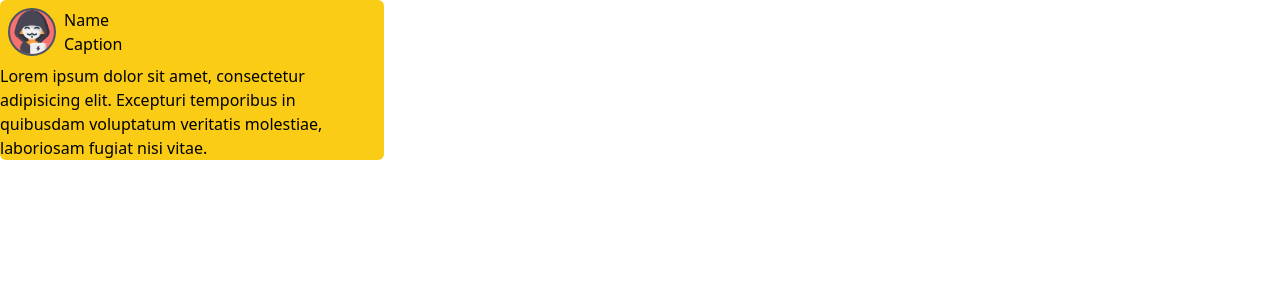
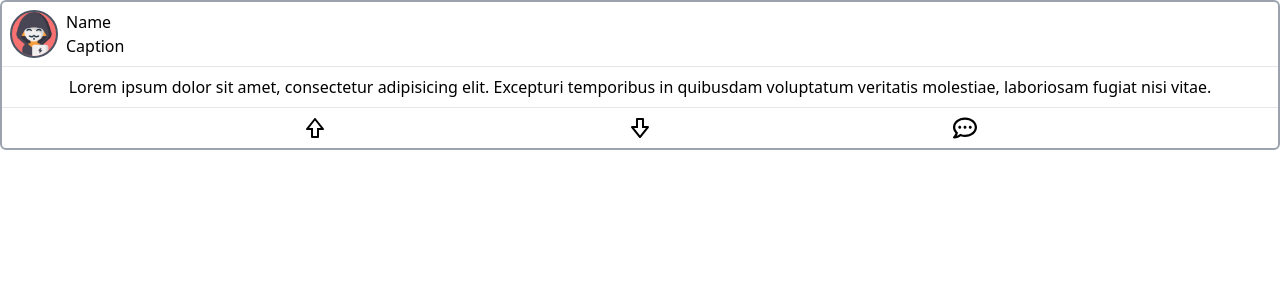
Before and after one commit to Himanshuadv/hack36_2024, a React (Vite) app in the folder frontend/: page / in a window 1280 px wide. Shown: the top 300 px of the page. Built offline with nearby package versions, Linux system fonts and the light colour scheme.

Commit message:
Created navbar and post component

```diff
--- a/frontend/src/components/Post.jsx
+++ b/frontend/src/components/Post.jsx
@@ -1,9 +1,12 @@
 import React from 'react'
+import { BiUpvote } from "react-icons/bi";
+import { BiDownvote } from "react-icons/bi";
+import { FaRegCommentDots } from "react-icons/fa";
 import logo from '../assets/hacker.png'
 function Post() {
   return (
     <>
-        <div className='flex flex-col w-[30%] bg-yellow-400 rounded-md'>
+        <div className='flex flex-col w-full rounded-md border-2 border-gray-400'>
             <div className='flex justify-start items-center my-2'>
                 <div className='flex'>
                 <img className='h-12 w-12 rounded-full mx-2 border-2 border-gray-600 bg-red-400' src={logo} alt="logo" />
@@ -13,8 +16,21 @@ function Post() {
                     </div>
                 </div>
             </div>
-            <div className='flex w-'>
-                <p>Lorem ipsum dolor sit amet, consectetur adipisicing elit. Excepturi temporibus in quibusdam voluptatum veritatis molestiae, laboriosam fugiat nisi vitae.</p>
+            <hr />
+            <div className='flex w-full justify-center py-2 px-5'>
+                <p className='font-normal'>Lorem ipsum dolor sit amet, consectetur adipisicing elit. Excepturi temporibus in quibusdam voluptatum veritatis molestiae, laboriosam fugiat nisi vitae.</p>
+            </div>
+            <hr />
+            <div className='flex justify-evenly py-2'>
+            <div className='text-2xl font-bold'>
+            <BiUpvote />
+            </div>
+            <div className='text-2xl font-bold'>
+            <BiDownvote />
+            </div>
+            <div className='text-2xl font-bold'>
+            <FaRegCommentDots />
+            </div>
             </div>
         </div>
     </>
```
